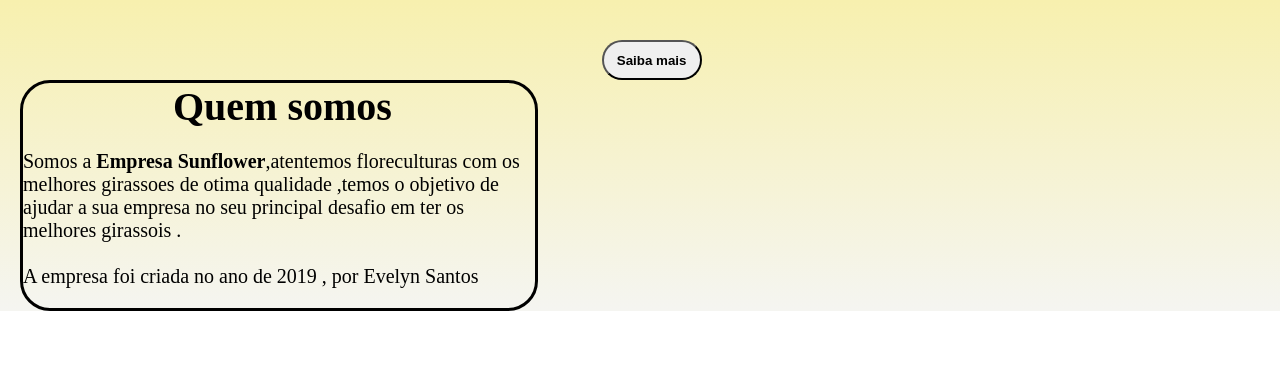
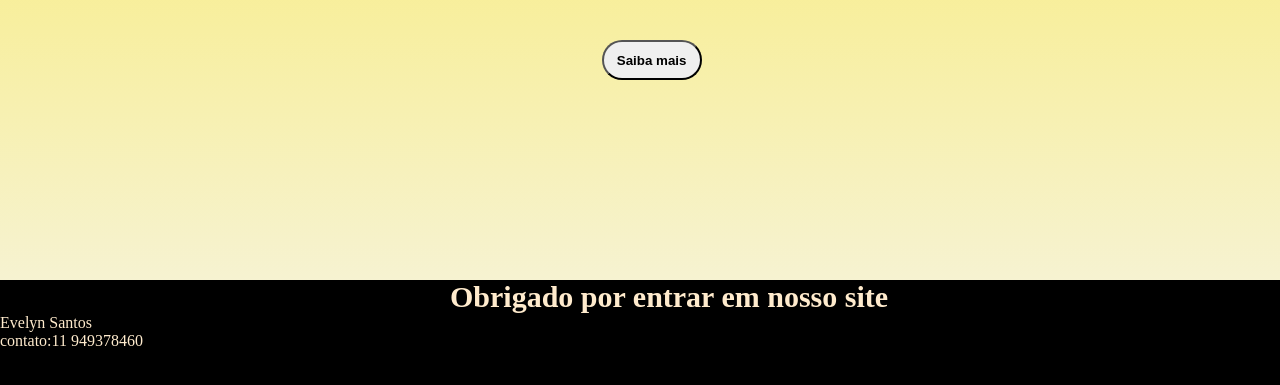
Before and after one commit to evelynsantosbandtec/site-pessoal, a plain HTML site: page desafio.html in a window 1280 px wide. Shown: the part 741-1126 px from the top of the page. Before the commit the page ends 1052 px from the top, so only its background shows below. Drawn offline with Linux system fonts and the light colour scheme.

Commit message:
site pessoal

```diff
--- a/desafio.css
+++ b/desafio.css
@@ -124,3 +124,16 @@ html{
         font-size: 20px;
 
     }
+.footer{
+    background-color: black;
+    width: 100%;
+    height: 170px;
+    margin-top: 200px;
+}
+.footer2{
+    color: blanchedalmond;
+}
+.agradecimentos{
+    font-size: 30px;
+    margin-left: 450px;
+}
--- a/desafio.html
+++ b/desafio.html
@@ -36,18 +36,14 @@
 </div>
 <a href="cuidar.html"><button class="button"id="soluçao" onclick="funçao()"><b>Saiba mais</b> </button></a>
 
-<div class="somos">
- <b class="somos1">Quem somos </b>
-<p class="objetivo">
-     Somos a <b>Empresa Sunflower</b>,atentemos floreculturas com os melhores girassoes
-  de otima qualidade ,temos o objetivo de ajudar a sua empresa no seu
-  principal desafio em ter os melhores girassois .<br><br>
-   A empresa foi criada no ano de 2019 , por Evelyn Santos
 
-</p>
-
-
-</div>
+<footer class="footer">
+  <p class="footer2">
+       <b class="agradecimentos"> Obrigado por entrar em nosso site </b><br>
+          Evelyn Santos<br>
+         contato:11 949378460<br>
+        </p>
+</footer>
 
 
 
```
Also changed, not shown: quemsomos2.html (added, +12 -0 lines), girassol10.jpg (added), girassol8.jpg (added), girassol9 - Copia.jpg (added), girassol9.jpg (added).
